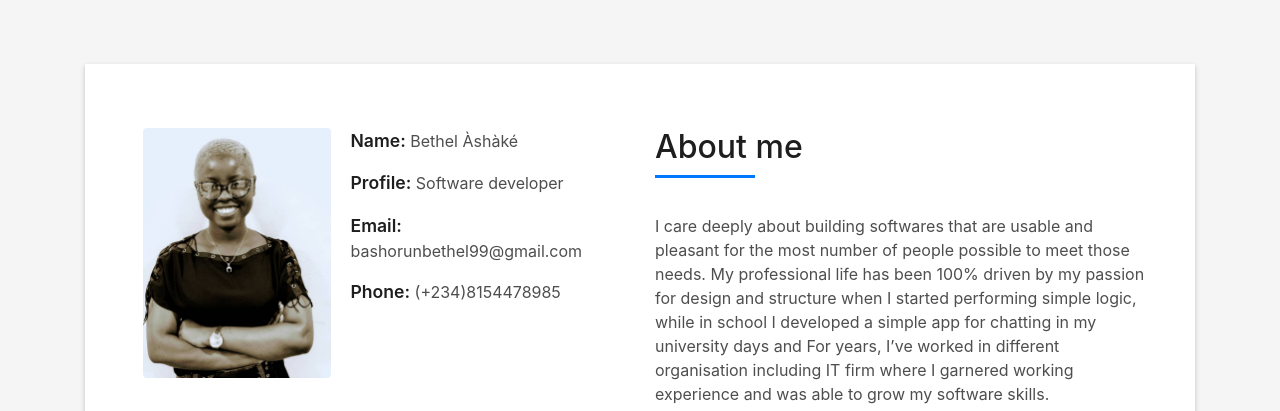
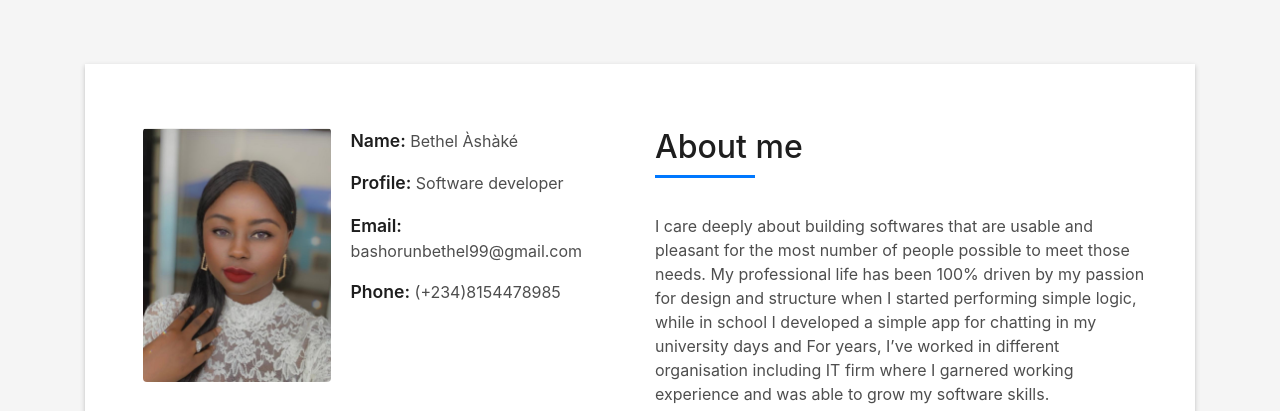
Before and after one commit to stoneGal/Portfolio, a plain HTML site: page index.html in a window 1280 px wide. Shown: the part 800-1211 px from the top of the page. Drawn offline with Linux system fonts and the light colour scheme; files whose address does not match are found by name; a web font is replaced by a local one.

Commit message:
Update index.html

```diff
--- a/index.html
+++ b/index.html
@@ -101,7 +101,7 @@
                   <div class="row">
                     <div class="col-sm-6 col-md-5">
                       <div class="about-img">
-                        <img src="assets/img/face3.jpeg" class="img-fluid rounded b-shadow-a" alt="">
+                        <img src="assets/face4.jpeg" class="img-fluid rounded b-shadow-a" alt="">
                       </div>
                     </div>
                     <div class="col-sm-6 col-md-7">
```
